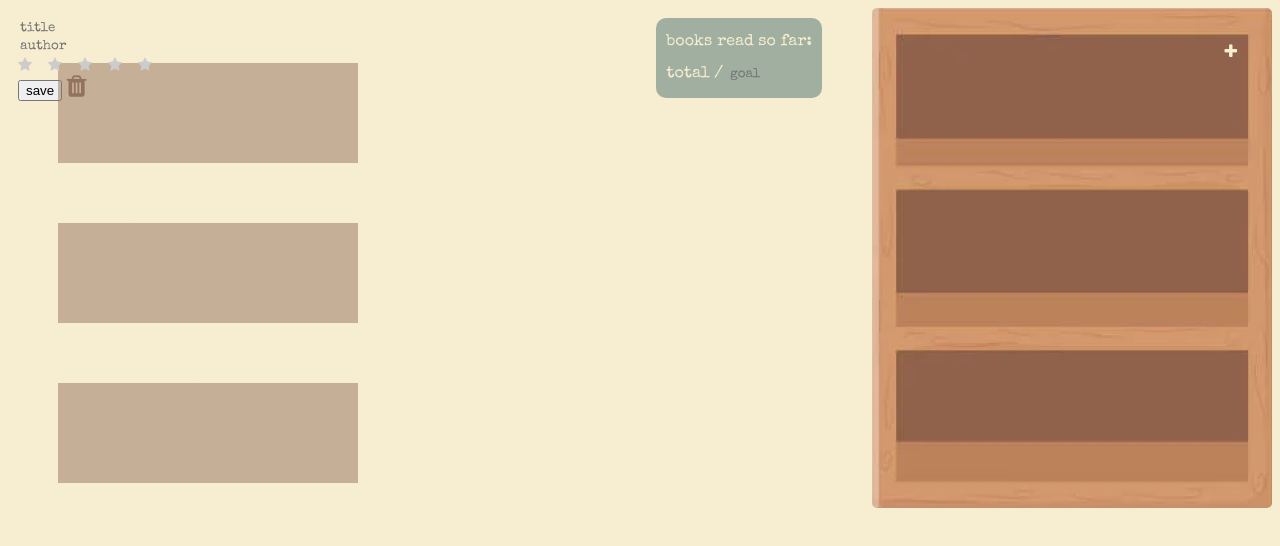
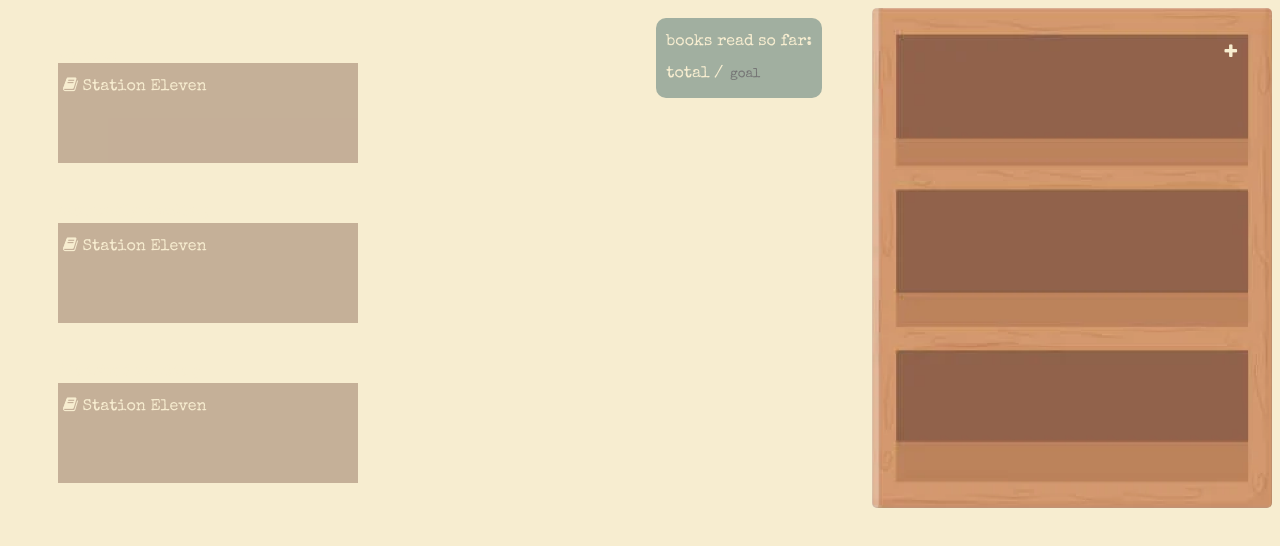
Before and after one commit to christine2515/bookshelf-chrome-extension, a browser extension: page bookshelf.html in a window 1280 px wide. Drawn offline with nearby package versions, Linux system fonts and the light colour scheme.

Commit message:
added test books

```diff
--- a/bookshelf.html
+++ b/bookshelf.html
@@ -1,8 +1,8 @@
 <html>
     <head>
+        <script src="jquery-3.6.0.min.js">$=jQuery</script>
         <link href="bookshelf.css" rel="stylesheet" type="text/css">
-        <script src="jquery-3.4.1.min.js"></script>
-        <script type="text/javascript" src="bookshelf.js"></script>
+        <script src="background.js"></script>
         <!-- <script src="https://kit.fontawesome.com/f13117aac7.js" crossorigin="anonymous"></script> -->
         <link rel="stylesheet" href="https://cdnjs.cloudflare.com/ajax/libs/font-awesome/4.7.0/css/font-awesome.min.css">
         <link rel="stylesheet" href="https://cdn.jsdelivr.net/npm/@fortawesome/fontawesome-free@5.15.4/css/fontawesome.min.css" integrity="sha384-jLKHWM3JRmfMU0A5x5AkjWkw/EYfGUAGagvnfryNV3F9VqM98XiIH7VBGVoxVSc7" crossorigin="anonymous">
@@ -20,12 +20,21 @@
                 </div>
 
                 <label class="plus">
-                    <!-- <input type="radio" name="reason" value="work" checked> -->
                     <i class="fa fa-plus" aria-hidden="true"></i>
                 </label>
             </div>
 
             <div class="display-to-read">
+                <table class="display-to-read">
+                    <tr>
+                        <div class="book">
+                            <i class="fa fa-book" style="display: inline-block; margin-left: 5px;"></i>
+                            <p style="display: inline-block;">Station Eleven</p>
+
+                        </div>
+                    </tr>
+                </table>
+
 
             </div>
 
@@ -37,6 +46,15 @@
             </div>
 
             <div class="display-curr-read">
+                <table class="display-curr-read">
+                    <tr>
+                        <div class="book">
+                            <i class="fa fa-book" style="display: inline-block; margin-left: 5px;"></i>
+                            <p style="display: inline-block;">Station Eleven</p>
+
+                        </div>
+                    </tr>
+                </table>
 
             </div>
 
@@ -46,19 +64,29 @@
             </div>
 
             <div class="display-fin-read">
+                <table class="display-fin-read">
+                    <tr>
+                        <div class="book">
+                            <i class="fa fa-book" style="display: inline-block; margin-left: 5px;"></i>
+                            <p style="display: inline-block;">Station Eleven</p>
+
+                        </div>
+                    </tr>
+                </table>
 
             </div>
 
         </div>
 
-        <div class="show-book">
-            <form>
+        <div id="show-book" class="show-book">
+            <form class="book-form">
                 <input
                     type="text"
                     name="title"
                     placeholder="title"
                     class="title"
                 >
+                <!-- placeholder for title and author if editing should be current title and current author! -->
                 <br>
                 <input
                     type="text"
@@ -88,7 +116,7 @@
                         <button>save</button>
                     </div>
 
-                    <div class="delete">
+                    <div class="delete" id="delete">
                         <i class="fa fa-trash" aria-hidden="true" style="font-size: 25px;"></i>
                     </div>
                 </div>
```
